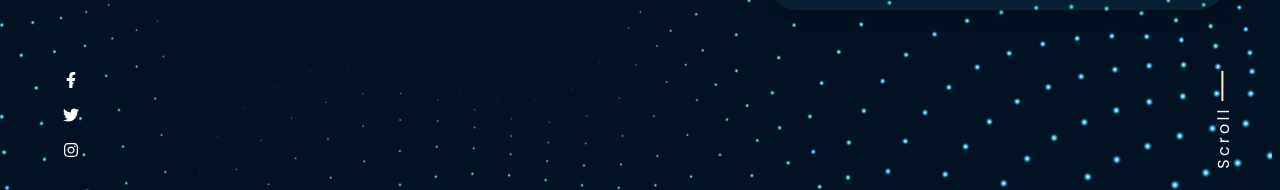
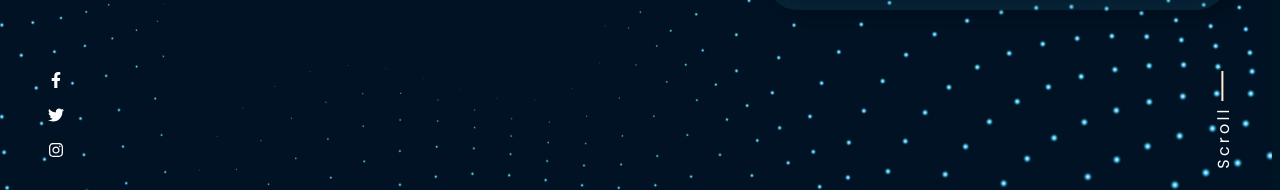
Before and after one commit to sarazaToussaint/Nassaty, a React (Create React App) app: page /Contact in a window 1280 px wide. Shown: the part 625-815 px from the top of the page. Built offline with nearby package versions, Linux system fonts and the light colour scheme.

Commit message:
make some changes

```diff
--- a/src/component/Contact.module.css
+++ b/src/component/Contact.module.css
@@ -123,7 +123,7 @@ footer {
 
 .socialMedia {
   display: grid;
-  margin-left: 65px;
+  margin-left: 50px;
   gap: 10px;
 }
 
```
